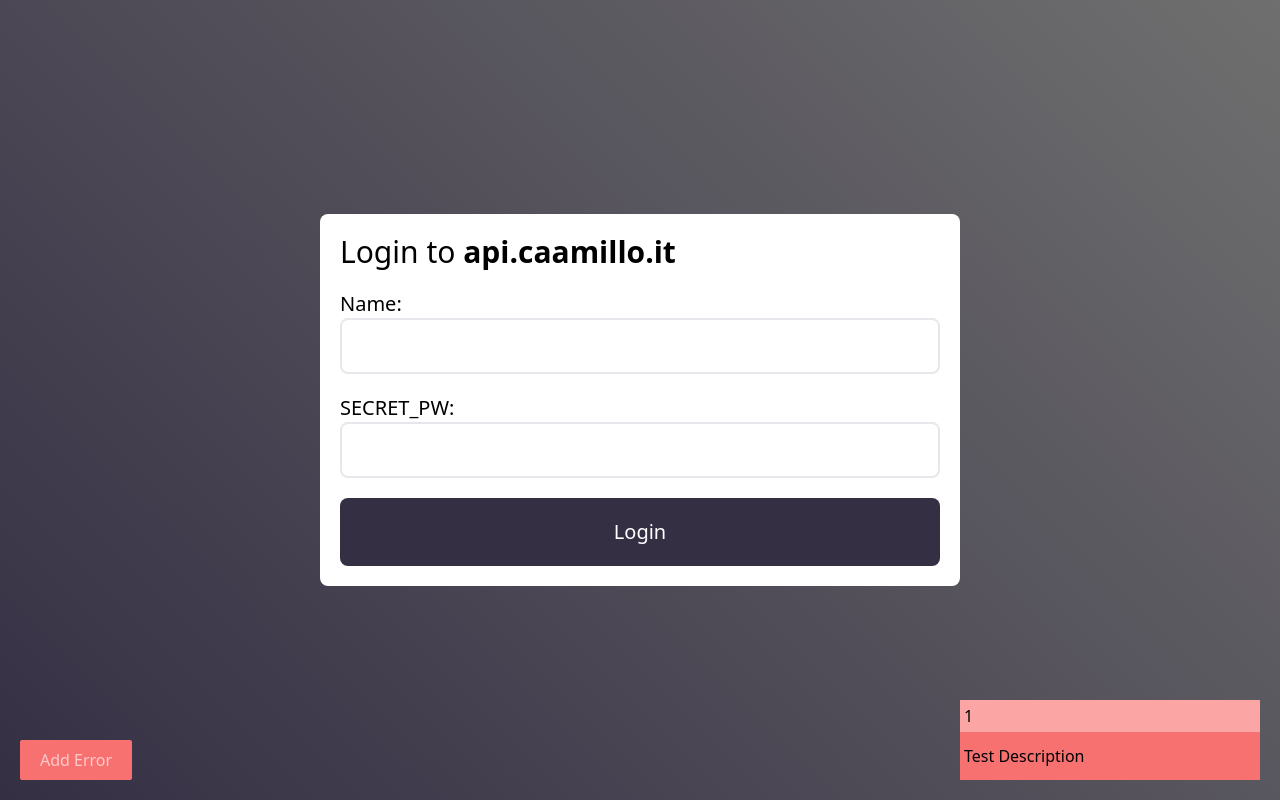
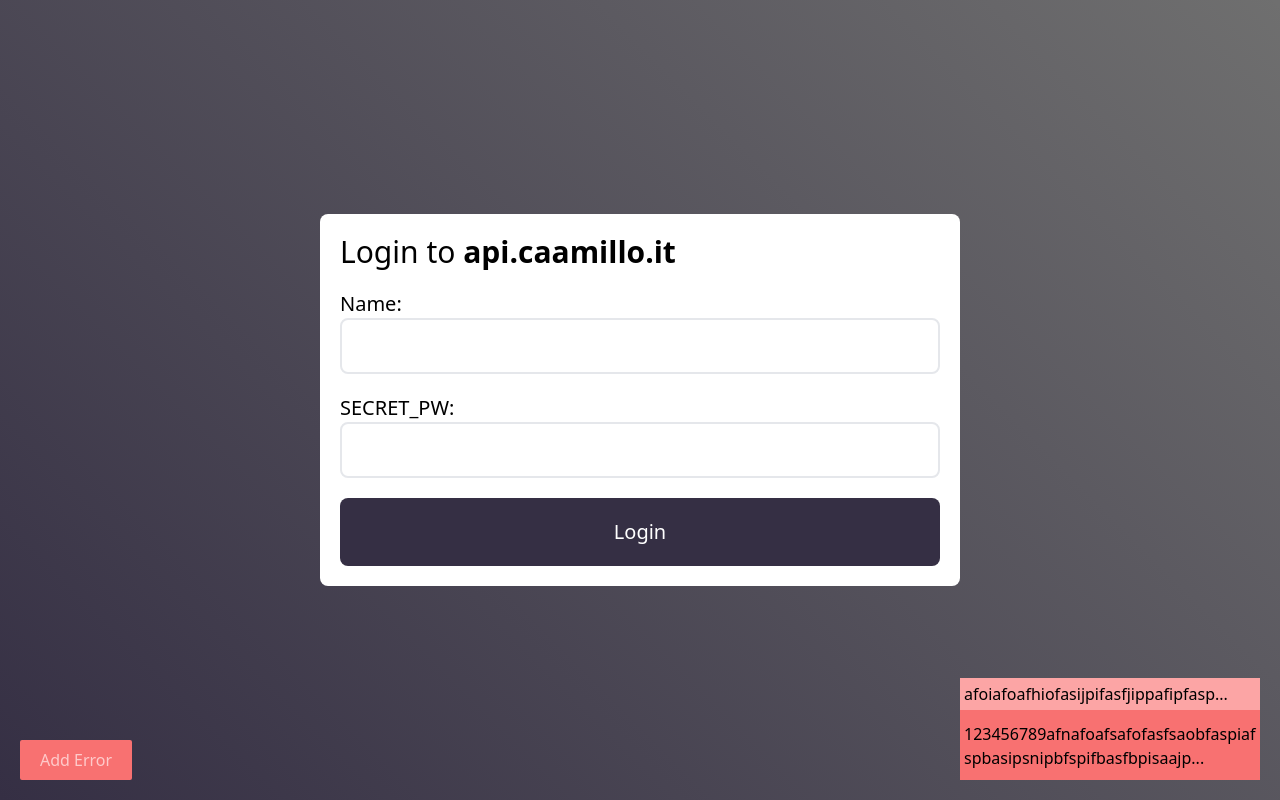
Before and after one commit to caamillo/caamillo.it, a Next.js app: page /login in a window 1280 px wide. Built offline with nearby package versions, Linux system fonts and the light colour scheme.

Commit message:
more error behaviour

```diff
--- a/src/components/Error/Stack.js
+++ b/src/components/Error/Stack.js
@@ -10,8 +10,11 @@
 
     const stackRef = useRef()
     const [ stack, setStack ] = useState([ ...errors ])
+    const [ isUpdating, setIsUpdating ] = useState(false)
+    const [ haveErrorsChanged, setHaveErrorsChanged ] = useState(false)
 
     useEffect(() => {
+        setHaveErrorsChanged(true)
         setStack(
             [ ...errors ].slice(-maxStack - 1).reverse().map((error, idx) => {
                 return {
@@ -25,8 +28,12 @@
     const getOpacity = (idx, n, max) =>
         n - max > 0 ? idx >= n - max ? idx / max : 0 : (idx + 1) / n
 
+    useEffect(() => {console.log(haveErrorsChanged)}, [haveErrorsChanged])
+
     useEffect(() => {
-        if (!stackRef.current || !stack.every(error => error.idx !== undefined)) return
+        if (!stackRef.current || !stack.every(error => error.idx !== undefined) || isUpdating || !haveErrorsChanged) return
+        setIsUpdating(true)
+        setHaveErrorsChanged(false)
         cachedStack = [ ...stack ].reverse().map((el, idx) => {
             let newElement = el
             if (cachedStack[idx]?.lastpos === undefined) newElement.lastpos = -1
@@ -60,16 +67,17 @@
             }
             if (cachedStack.length < maxStack + 1) cachedStack[idx].lastpos += 1
         })
-    }, [ stack ])
+        setTimeout(() => setIsUpdating(false), 500)
+    }, [ stack, isUpdating ])
 
     return (
         <div ref={ stackRef } className={ 'w-[300px] ' + className }>
             {
-                stack.map(({ title }, idx) =>
+                stack.map(({ title, description }, idx) =>
                     <Toast
                         key={ 'err-' + idx }
                         title={ title }
-                        desc={ 'Test Description' }
+                        desc={ description }
                         idx={ idx }
                     />
                 )
--- a/src/components/Error/Toast.js
+++ b/src/components/Error/Toast.js
@@ -5,11 +5,11 @@
 
     return (
         <div className={ `w-full transition-all absolute bottom-0 right-0 ` + className }>
-            <div className="w-full bg-red-300 p-1">
-                <span className="">{ title }</span>
+            <div className="w-full bg-red-300 p-1 h-[32px]">
+                <span className="">{ title.length >= 35 ? title.split('').splice(0, 35).join('') + '...' : title }</span>
             </div>
-            <div className="w-full p-3 px-1 bg-red-400">
-                { desc }
+            <div className="w-full p-3 px-1 bg-red-400 break-words h-[70px] cursor-pointer pointer-events-auto">
+                { desc.length >= 65 ? desc.split('').splice(0, 65).join('') + '...' : desc }
             </div>
         </div>
     )
--- a/src/components/Error/index.js
+++ b/src/components/Error/index.js
@@ -6,15 +6,15 @@
 
 export default function ErrorManager({ maxStack=3 }) {
 
-    const [ errors, setErrors ] = useState([ { title: 1 } ])
+    const [ errors, setErrors ] = useState([ { title: 'afoiafoafhiofasijpifasfjippafipfaspiafsjpifaspiafsipsjpi  asjpi ajpi afsjpi', description: '123456789afnafoafsafofasfsaobfaspiafspbasipsnipbfspifbasfbpisaajpajpfpijfasjipaspijasfjpaffaijpsjaips' } ])
     const [ counter, setCounter ] = useState(1)
 
     return (
         <div className="w-screen h-screen fixed pointer-events-none">
             <button onClick={
                 () => setErrors(errors => {
-                    setCounter(counter + 1)
-                    return [ ...errors, { title: counter + 1 } ]
+                    setCounter(counter => counter + 1)
+                    return [ ...errors, { title: counter + 1, description: 'test' } ]
                 })
             } className='bg-red-400 pointer-events-auto rounded-sm px-5 py-2 text-red-200 absolute bottom-5 left-5 cursor-pointer'>Add Error</button>
             <Stack maxStack={ maxStack } className='absolute bottom-5 right-5 w-[200px]' errors={ errors } />
```
